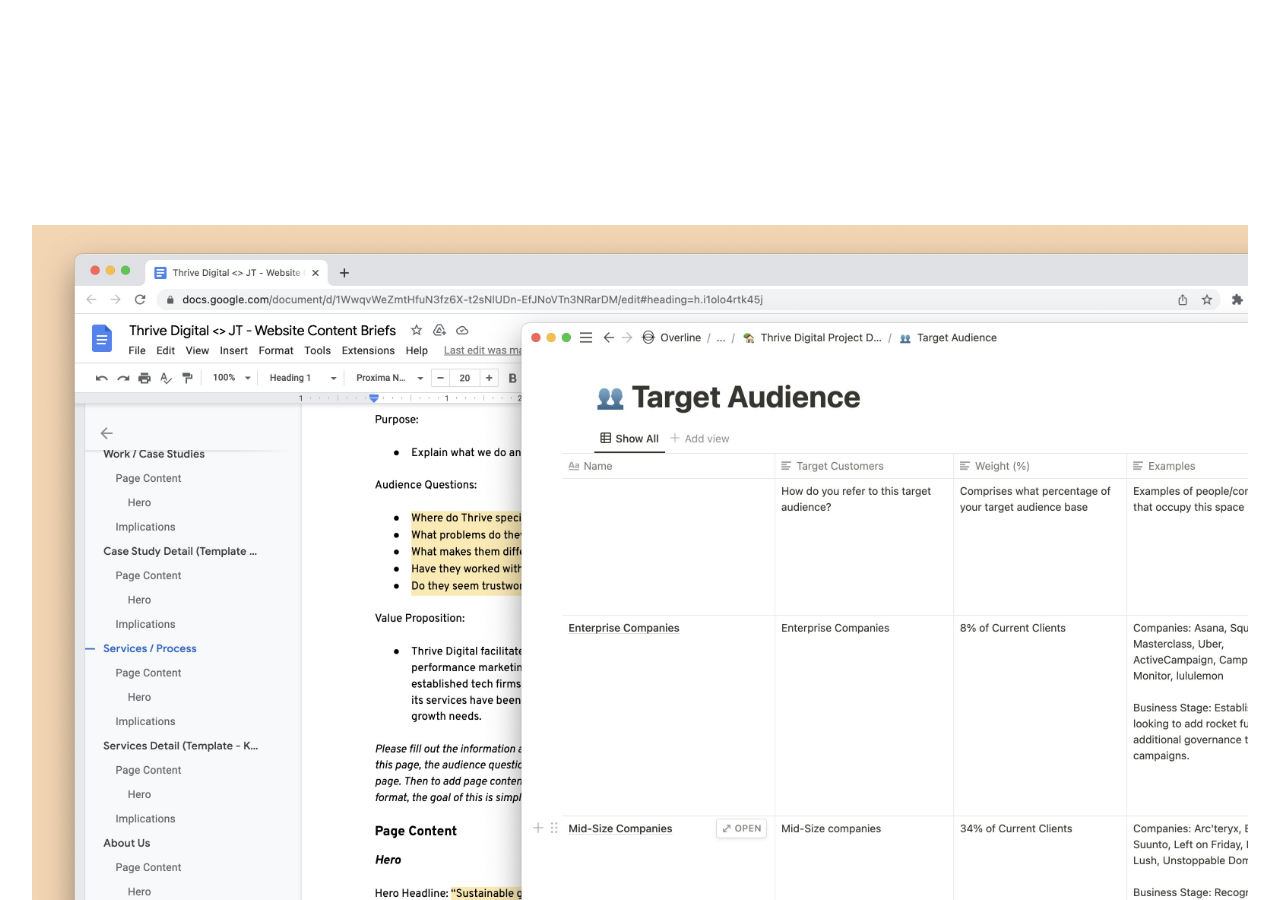
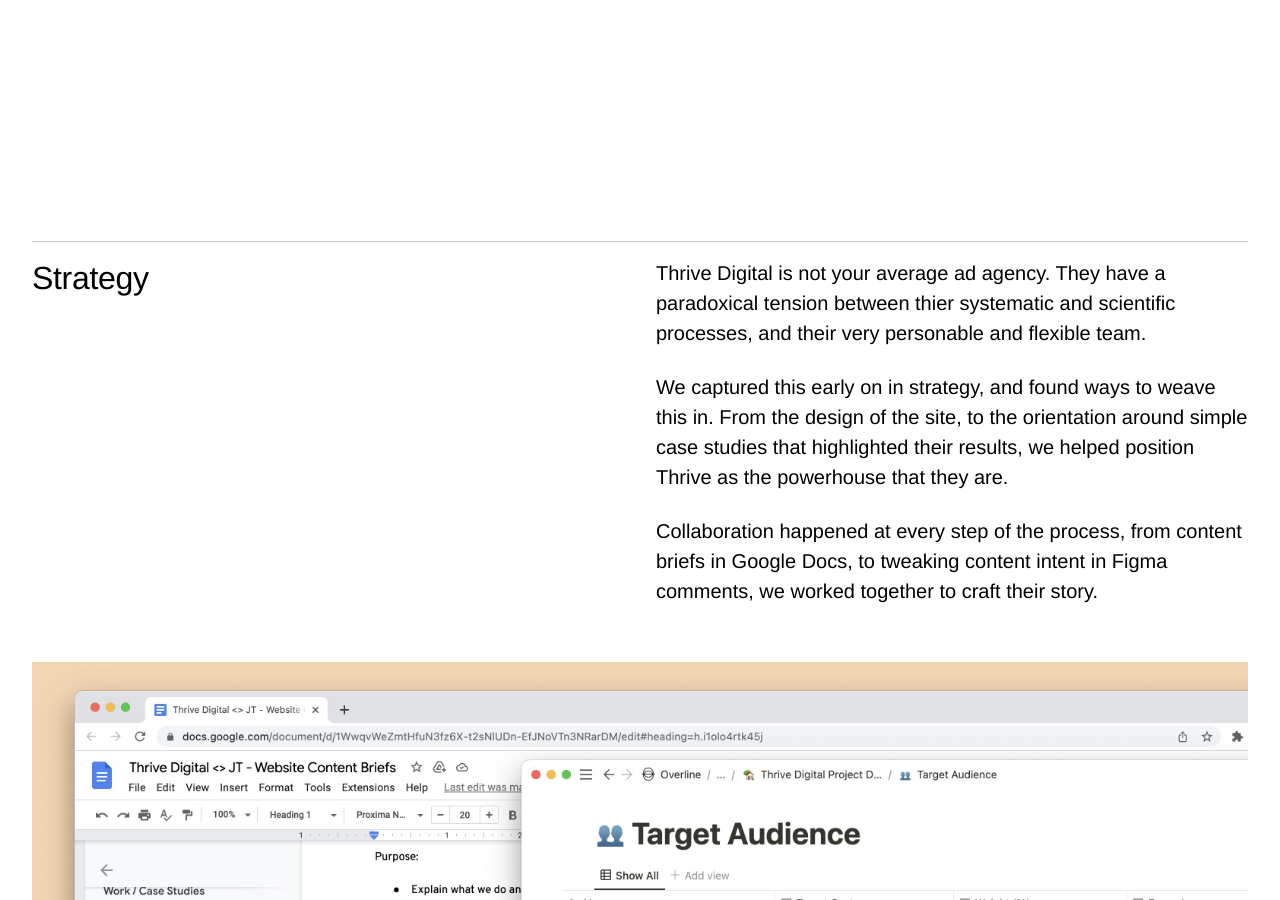
Before and after one commit to jtgrauke/Overline.Studio, a Jekyll site: the page built from _projects/thrive-digital.md, in a window 1280 px wide and 900 px high, scrolled down 1355 px. Built offline with Jekyll 4.4.1, drawn with Linux system fonts in a browser that asks for light colours; nearby versions of some CDN libraries; some of the changed text lies outside the part shown.

Commit message:
editing thrive

```diff
--- a/_layouts/project.html
+++ b/_layouts/project.html
@@ -15,10 +15,10 @@
 	<div class="wrap mt0 sm-mt10 mb10">
 
 		<div class="project-title span-12 md-span-6">
-			<h2 class="displayLarge">{{page.title}}</h2>
+			<h2 class="displayXLarge">{{page.title}}</h2>
 		</div>
 
-		<div class="project-intro span-12 md-span-6 md-start-7">
+		<div class="project-intro span-12 md-span-6 md-start-7 mt2">
 			<p>{{ page.intro }}</p>
 		</div>
 
@@ -26,7 +26,7 @@
 
 </section>
 
-<section class="content">
+<section class="content mb10">
 
 	<div class="wrap">
 		{{ page.content }}
--- a/_projects/thrive-digital.md
+++ b/_projects/thrive-digital.md
@@ -9,6 +9,18 @@
 cover_image: 'images/projects/thrive/cover.jpg'
 cover_video: 'https://player.vimeo.com/video/720048277'
 ---
+
+<hr class="span-12" />
+
+<div class="span-12 md-span-6">
+    <h3 class="displayLarge">Strategy</h3>
+</div>
+
+<div class="span-12 md-span-6 md-start-7">
+    <p>Thrive Digital is not your average ad agency. They have a paradoxical tension between thier systematic and scientific processes, and their very personable and flexible team.</p>
+    <p>We captured this early on in strategy, and found ways to weave this in. From the design of the site, to the orientation around simple case studies that highlighted their results, we helped position Thrive as the powerhouse that they are.</p>
+    <p>Collaboration happened at every step of the process, from content briefs in Google Docs, to tweaking content intent in Figma comments, we worked together to craft their story.</p>
+</div>
 
 <div class="span-12 pt2">
     <img src="{{ '/images/projects/thrive/content-strategy.jpg' | relative_url }}" />
@@ -25,22 +37,21 @@
     <img src="{{ '/images/projects/thrive/wireframes.jpg' | relative_url }}" />
 </div>
 
-<div class="span-12 sm-span-6 pt1 lg-pt2">
-     <img src="{{ '/images/projects/thrive/homepage.jpg' | relative_url }}" />
-</div>
-<div class="span-12 sm-span-6 sm-start-7 pt1 lg-pt2">
-    <img src="{{ '/images/projects/thrive/process.jpg' | relative_url }}" />
-</div>
-
-<div class="span-12 pt2">
-    <img src="{{ '/images/projects/thrive/desktop-mock-home.jpg' | relative_url }}" />
-</div>
-
 <div class="span-12 md-span-10 pb6 mb6 mt10">
     <blockquote><span>“</span>JT is collaborative, has an excellent process, and unbelievably great taste, which makes working together both easy and extremely productive.”</blockquote>
     <p>Brent MacArthur, Co-Founder & CTO at Thrive Digital</p>
 </div>
 
+<hr class="span-12" />
+
+<div class="span-12 md-span-6">
+    <h3 class="displayLarge">Visual Design</h3>
+</div>
+
+<div class="span-12 md-span-6 md-start-7">
+    <p>Thrive tasked us with making a modular design system that would allow for future expansion and adaption. We made this happen by iterating on a kit of parts for simple things like type and color, but also for things like an illustration style.</p>
+    <p>The result was something they could truly take on and further expand.</p>
+</div>
 
 <div class="span-12 sm-span-6 pt1 lg-pt2">
      <img src="{{ '/images/projects/thrive/ui-kit.jpg' | relative_url }}" />
@@ -53,6 +64,15 @@
     <img src="{{ '/images/projects/thrive/illustration-kit.jpg' | relative_url }}" />
 </div>
 
+
+<div class="span-12 pt2">
+    <img src="{{ '/images/projects/thrive/site.jpg' | relative_url }}" />
+</div>
+
+<div class="span-12 pt2">
+    <img src="{{ '/images/projects/thrive/desktop-mock-home.jpg' | relative_url }}" />
+</div>
+
 <div class="span-12 sm-span-6 pt1 lg-pt2">
      <img src="{{ '/images/projects/thrive/mobile-mock-process.jpg' | relative_url }}" />
 </div>
```
Also changed, not shown: images/projects/thrive/homepage.jpg (deleted), images/projects/thrive/process.jpg (deleted), images/projects/thrive/site.jpg (added).
